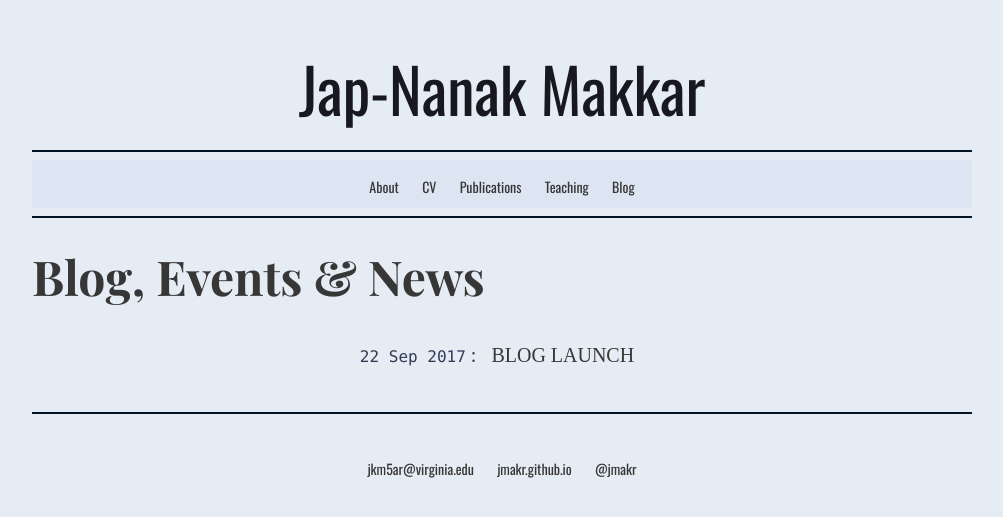
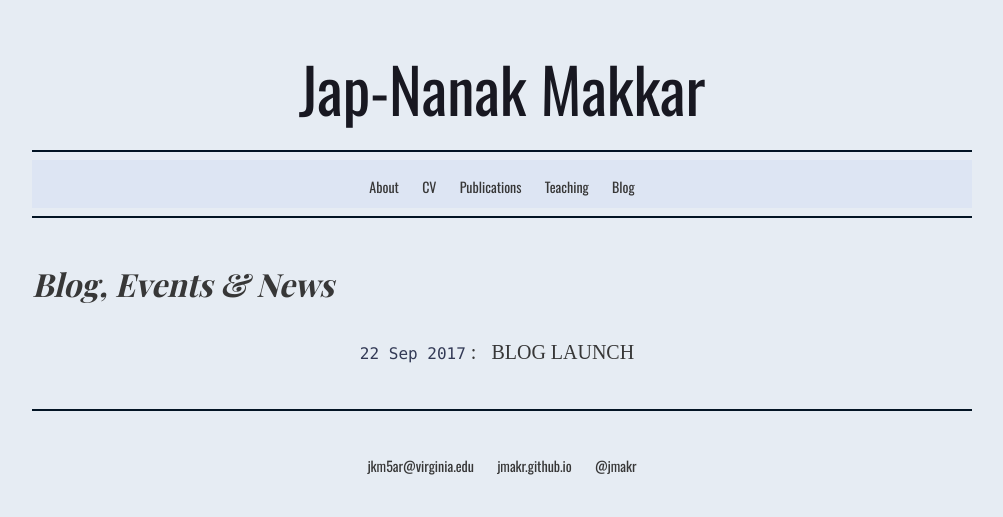
Before and after one commit to jmakr/jmakr.github.io, a Jekyll site: the page built from blog/index.html, in a window 1280 px wide. Shown: the top 517 px of the page, without its empty margins (138-1141 px from the left). Built offline with Jekyll 4.4.1, drawn with Linux system fonts in a browser that asks for light colours; some web fonts are replaced.

Commit message:
Update index.html

```diff
--- a/blog/index.html
+++ b/blog/index.html
@@ -3,7 +3,9 @@ layout: default
 title: Blog, Events & News
 ---
 	<br>
-	<p6>{{ page.title }}</p6>
+	<br>
+	<p5>{{ page.title }}</p5>
+	<br>
 	<ul class="posts">
 
 	  {% for post in site.posts %}
```
